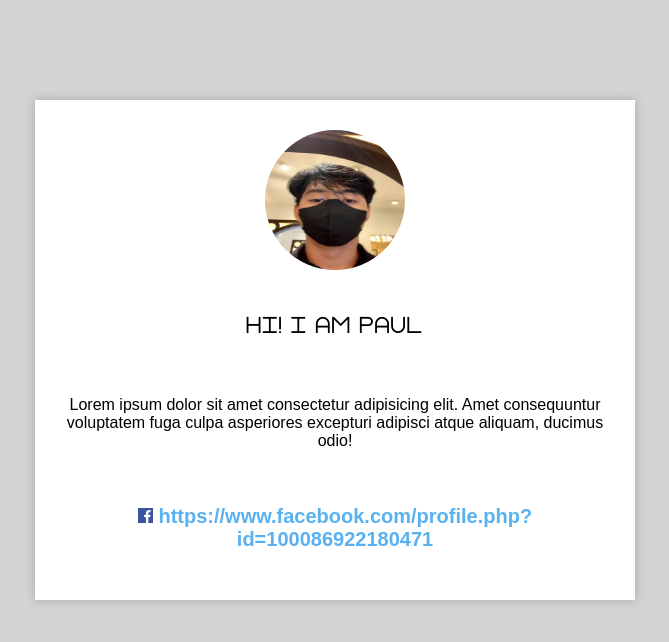
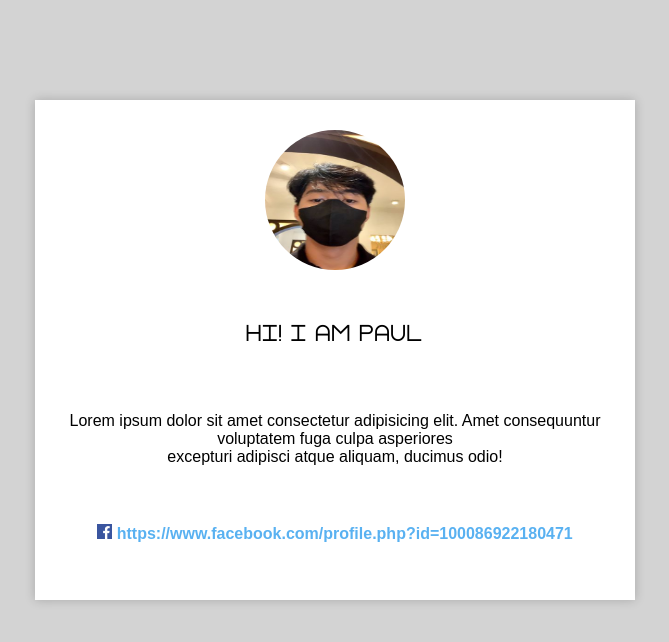
Before and after one commit to itsmePolVidal/Paul_Vidal_1A_-Activity-Hover-, a plain HTML site: page index.html in a window 1280 px wide. Shown: the whole page, without its empty margins (365-1034 px from the left). Drawn offline with Linux system fonts and the light colour scheme.

Commit message:
POLISHED

```diff
--- a/index.html
+++ b/index.html
@@ -11,7 +11,7 @@
     <div class="content">
         <img src="img/profile.jpg" alt="Profile Picture" class="profile-picture">
         <h1 class="name">Hi! I am Paul</h1>
-        <p class="bio">Lorem ipsum dolor sit amet consectetur adipisicing elit. Amet consequuntur voluptatem fuga culpa asperiores excepturi adipisci atque aliquam, ducimus odio!</p>
+        <p class="bio">Lorem ipsum dolor sit amet consectetur adipisicing elit. Amet consequuntur voluptatem fuga culpa asperiores<br> excepturi adipisci atque aliquam, ducimus odio!</p>
 
         <a href="https://www.facebook.com/profile.php?id=100086922180471" target="_blank" class="social-link">
             <img src="img/facebook.png" alt="Social Icon" class="social-icon">
--- a/style.css
+++ b/style.css
@@ -43,6 +43,7 @@ body{
     text-align: center;
     margin-bottom: 15px;
     font-color:darkslategray;
+    font-weight: 600px;
 }
 
 .bio{
@@ -52,25 +53,28 @@ body{
 
 .social-link{
 
-    padding-top: 20px;
+
+    padding-top: 15px;
 	font-family: Arial;
 	font-weight: 600;
-	color:/*#686868*/#59b1f1;
-	font-size: 25px;
+	color:#59b1f1;
+	width: 500px;
 	text-decoration: none;
-	border-radius: 20px;
+	border-radius: 10px;
     text-align: center;
-    font-size: 20px;
+    font-size: 16px;
 
 }
 
 .social-link:hover{
 
-    width: 100%;
+
+    width: 500px;
 	background-color: #59b1f1;
 	text-align: center;
 	color: white;
-    font-size: 20px;
+    font-size: 16px;
+    border-radius: 50px;
 
 
 
```
